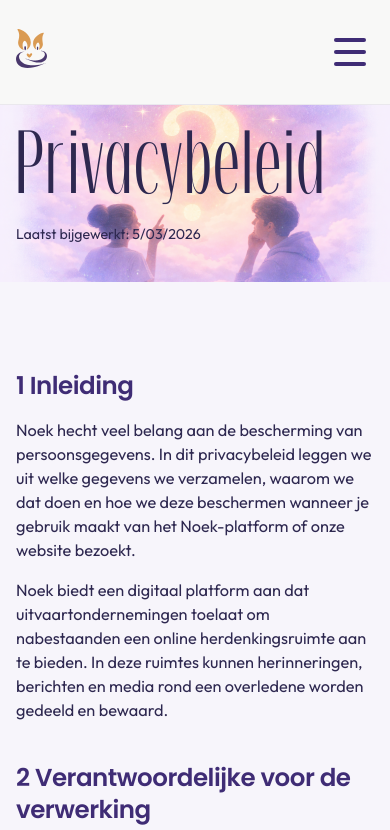
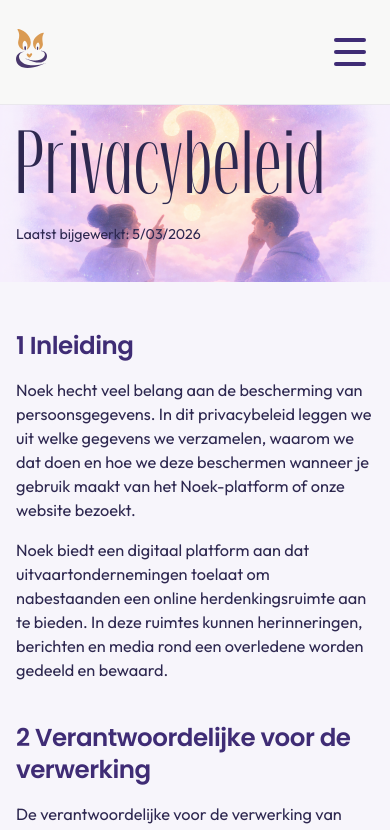
Before and after one commit to devosdevelops/Noekmemorial.be, a Vue app: page /privacybeleid in a window 390 px wide. Shown: the top 830 px of the page. Built offline with nearby package versions, Linux system fonts and the light colour scheme.

Commit message:
Fix: scroll error privacybeleid page

```diff
--- a/src/pages/privacy-page.vue
+++ b/src/pages/privacy-page.vue
@@ -10,7 +10,7 @@
       </div>
     </section>
 
-    <section class="page-section privacy-content-section" aria-label="Privacybeleid inhoud" v-scroll-reveal>
+    <section class="page-section privacy-content-section" aria-label="Privacybeleid inhoud">
       <div class="section-container privacy-content">
 
         <div class="legal-block" v-scroll-reveal="{ delay: 20 }">
@@ -294,7 +294,6 @@
 .privacy-content {
   display: grid;
   gap: var(--space-48);
-  padding-top: var(--space-48);
   padding-bottom: var(--space-80);
 }
 
@@ -395,7 +394,6 @@
 
   .privacy-content {
     gap: var(--space-40);
-    padding-top: var(--space-40);
     padding-bottom: var(--space-64);
   }
 }
```
Also changed, not shown: 1 other file (tests, documents, lock files or other folders).
